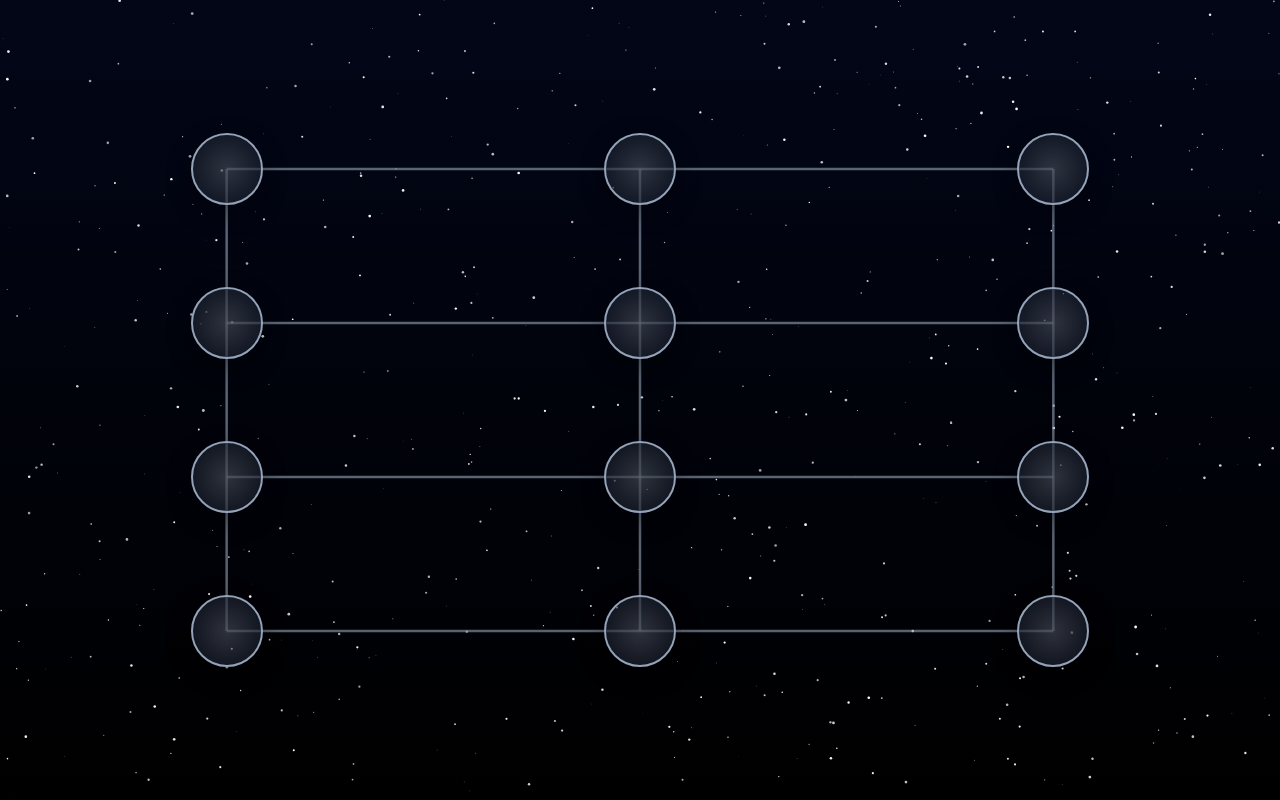
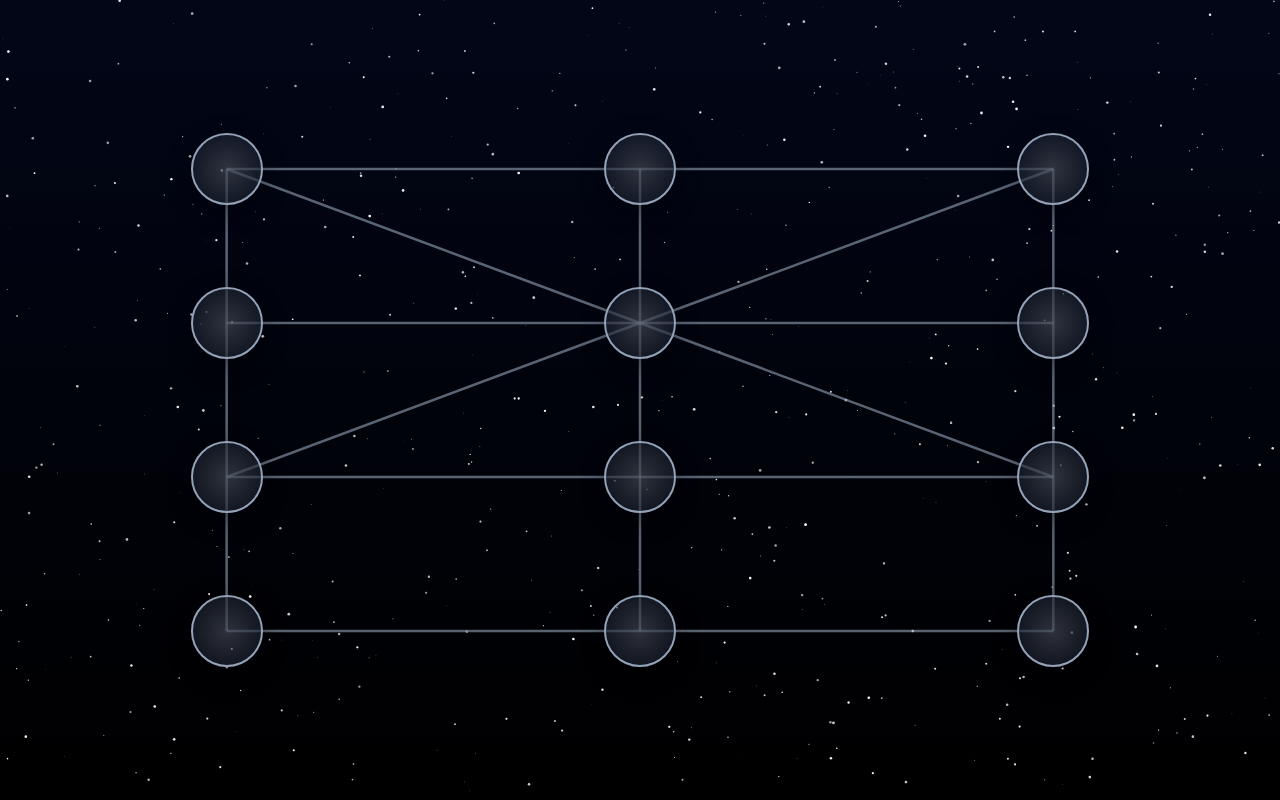
Before and after one commit to ColorfulPockets/puzzlebox4, a plain HTML site: page index.html in a window 1280 px wide. Drawn offline with Linux system fonts and the light colour scheme.

Commit message:
Add diagonals

```diff
--- a/index.html
+++ b/index.html
@@ -149,6 +149,11 @@
       [0,3],[3,6],[6,9],
       [1,4],[4,7],[7,10],
       [2,5],[5,8],[8,11],
+      // Diagonal connections
+      [0,4],[4,8],
+      [2,4],[4,6],
+    //   [3,7],[7,11],
+    //   [5,7],[7,9],
       // To disable a line, remove or comment out its pair. To add one, include [a,b].
     ];
     const SECRET_PATTERN = [0, 1, 4, 7, 8]; // Edit this order to change the required unlock path.
```
